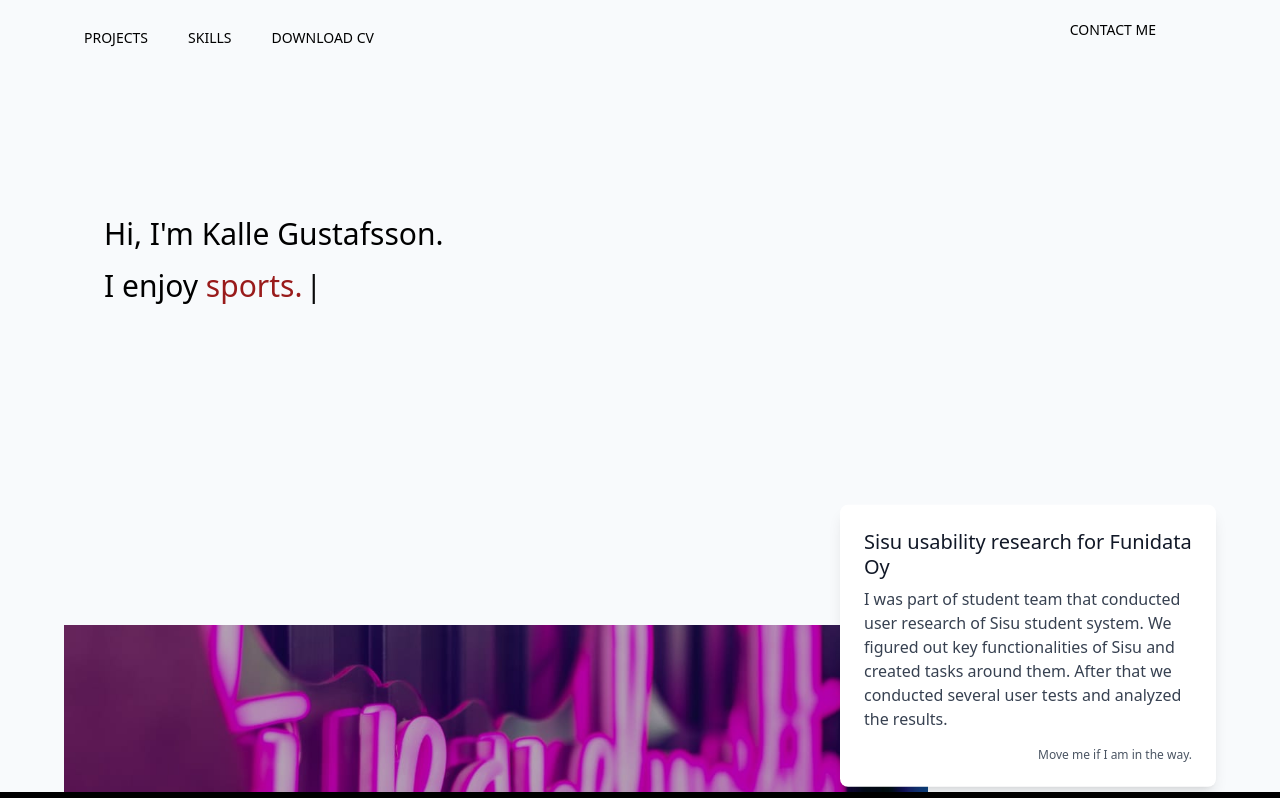
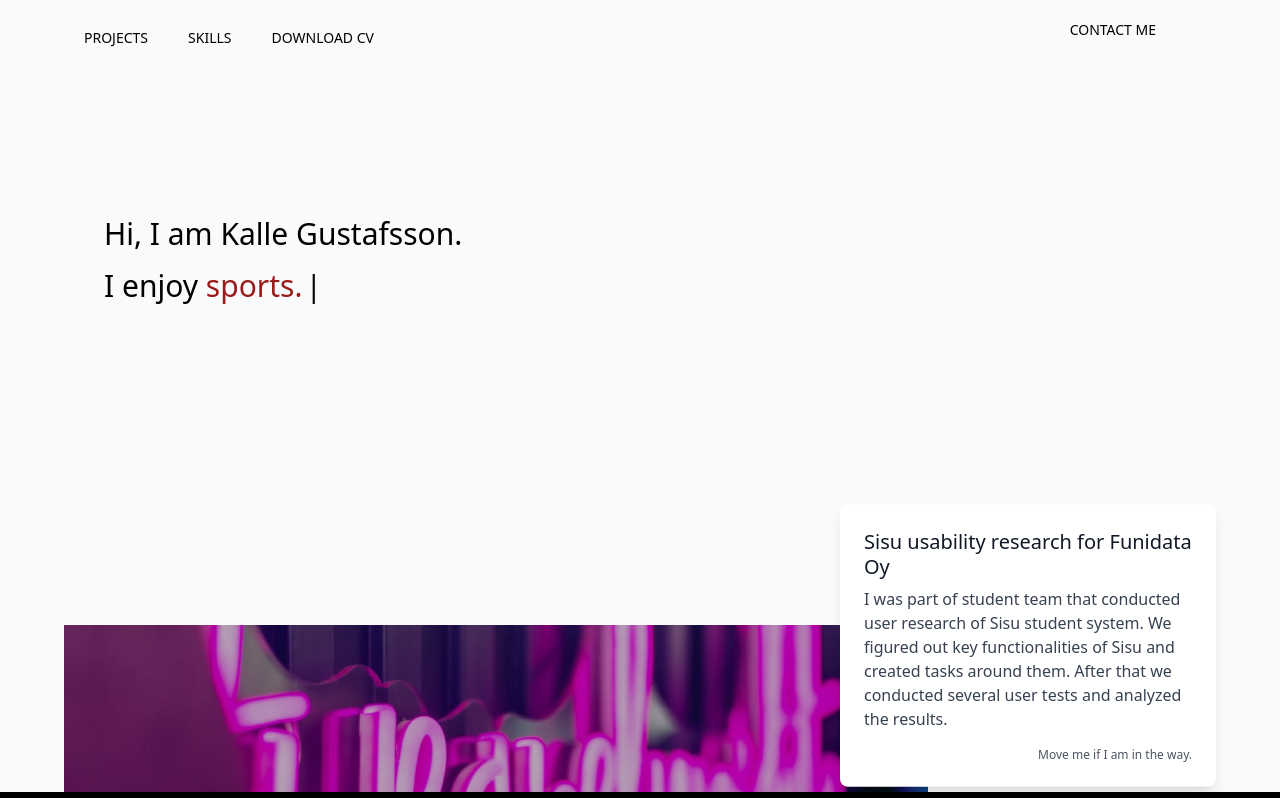
Before and after one commit to kaxelg/kotisivut, a Next.js app: page / in a window 1280 px wide. Shown: the top 798 px of the page. Built offline with nearby package versions, Linux system fonts and the light colour scheme.

Commit message:
Update Hero.js

```diff
--- a/components/Hero.js
+++ b/components/Hero.js
@@ -16,7 +16,7 @@ function Hero() {
     });
   return (
     <div className="h-96 grid grid-cols-1 gap-4 content-center pt pl-10 text-3xl snap-center">
-        <h1>Hi, I'm Kalle Gustafsson.</h1>
+        <h1>Hi, I am Kalle Gustafsson.</h1>
         <h1>I enjoy <span className='text-red-800'>{text}</span>
         <Cursor cursorColor="#000000" />
         </h1>
```
